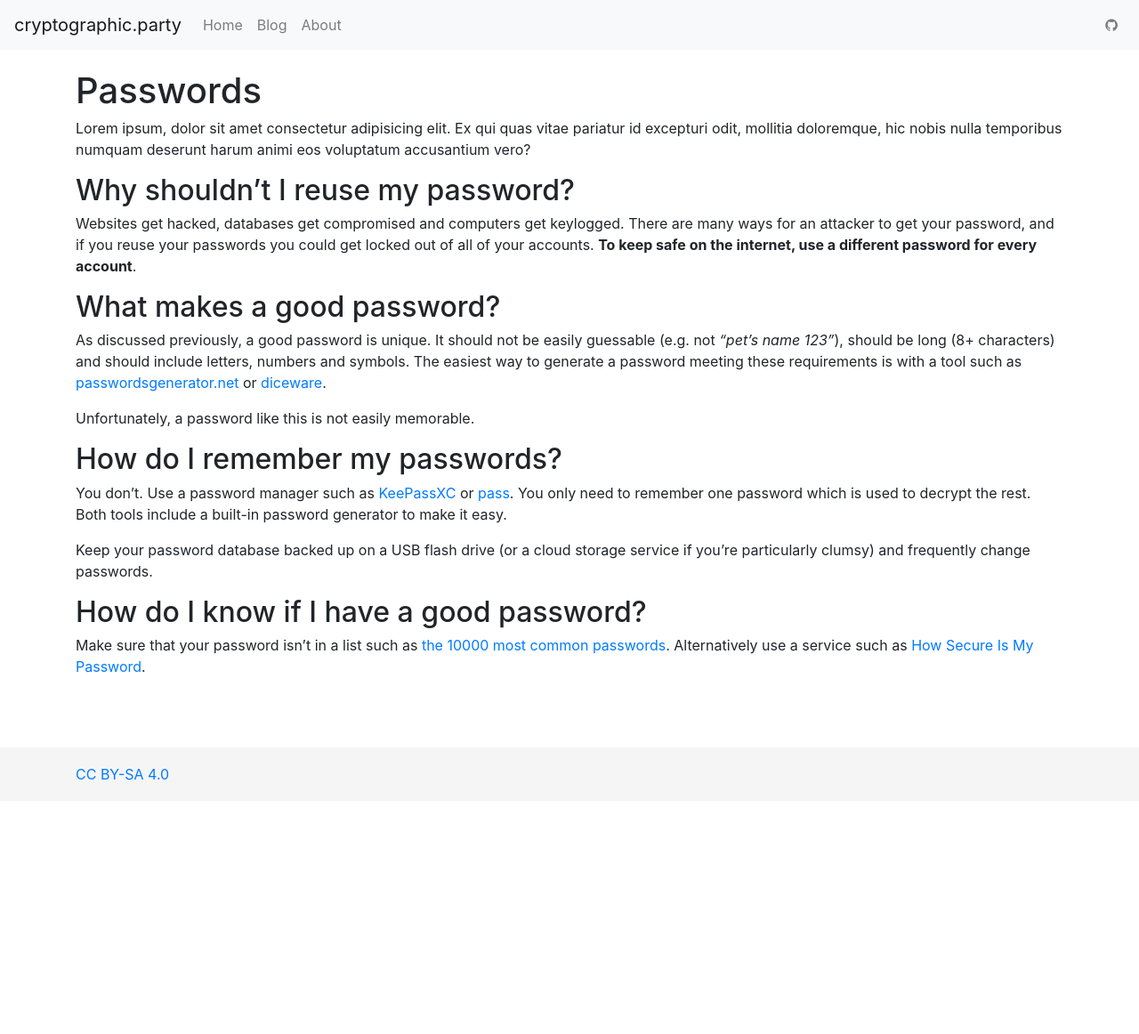
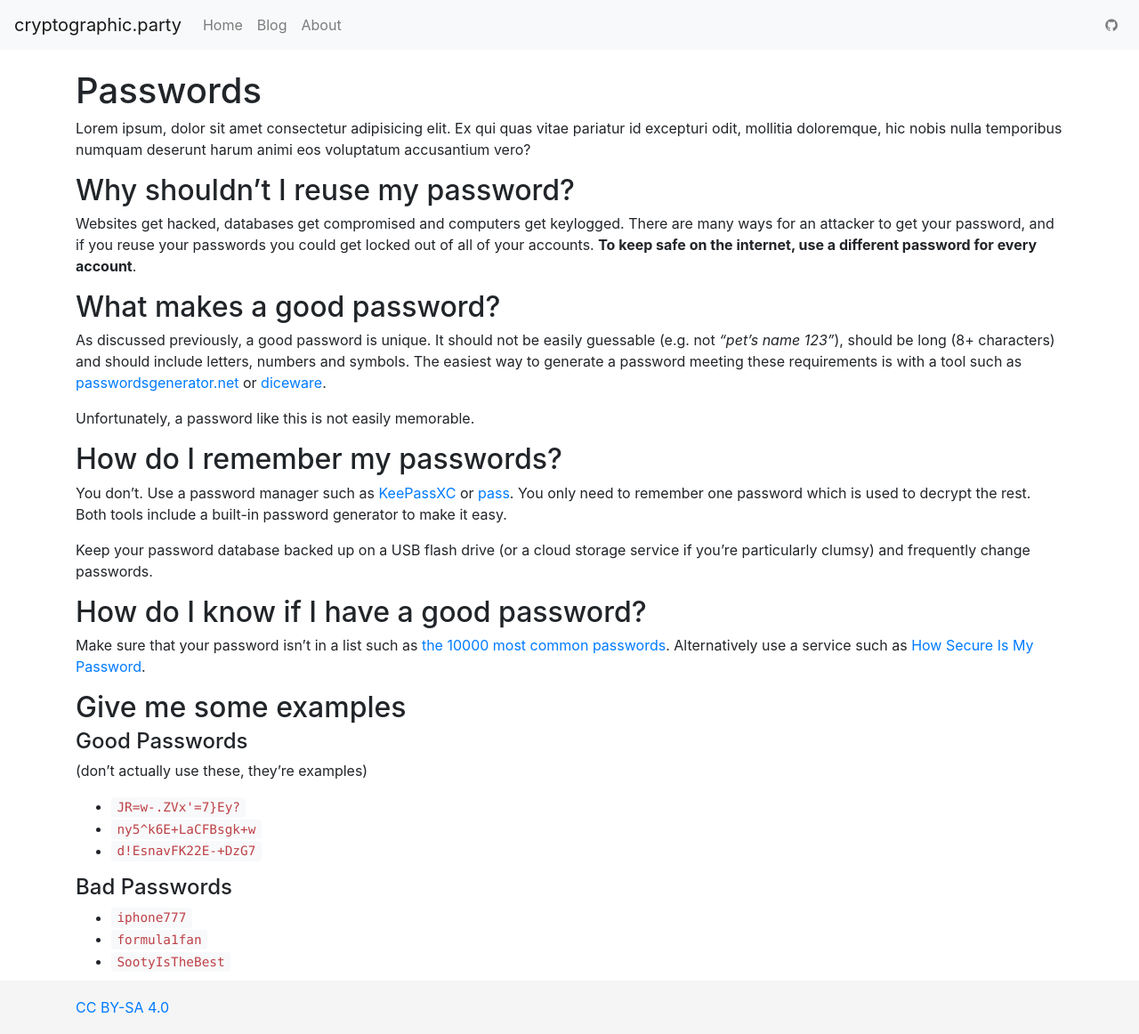
Before and after one commit to cryptographic-party/cryptographic-party.github.io, a Jekyll site: the page built from tools/passwords.md, in a window 1280 px wide. Shown: the whole page at 89% size. Built offline with Jekyll 4.4.1, drawn with Linux system fonts in a browser that asks for light colours; nearby versions of some CDN libraries; our own code applies the rules of GitHub Pages for plain Markdown files; before the commit the page ends 900 px from its top, so only the background shows below that.

Commit message:
Add examples of good and bad passwords

```diff
--- a/tools/passwords.md
+++ b/tools/passwords.md
@@ -25,3 +25,19 @@ Keep your password database backed up on a USB flash drive (or a cloud storage s
 ## How do I know if I have a good password?
 
 Make sure that your password isn't in a list such as [the 10000 most common passwords](https://github.com/danielmiessler/SecLists/blob/master/Passwords/10k_most_common.txt). Alternatively use a service such as [How Secure Is My Password](https://howsecureismypassword.net/).
+
+## Give me some examples
+
+#### Good Passwords
+
+(don't actually use these, they're examples)
+
+* `JR=w-.ZVx'=7}Ey?`
+* `ny5^k6E+LaCFBsgk+w`
+* `d!EsnavFK22E-+DzG7`
+
+#### Bad Passwords
+
+* `iphone777`
+* `formula1fan`
+* `SootyIsTheBest`
```
